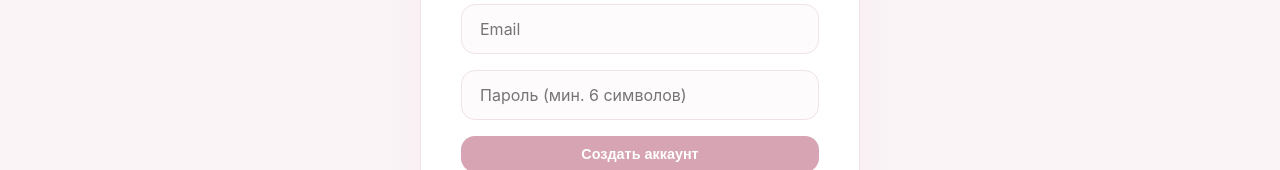
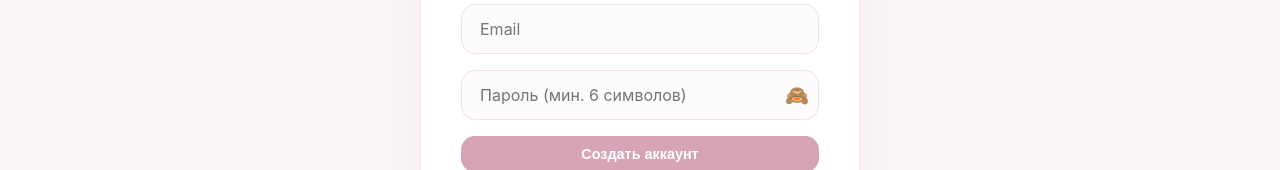
Before and after one commit to crafting2/rassvet-shkola, a React (Vite) app: page /register in a window 1280 px wide. Shown: the part 526-696 px from the top of the page. Built offline with nearby package versions, Linux system fonts and the light colour scheme; no server answers; the database is empty.

Commit message:
Update Register.jsx

```diff
--- a/src/pages/Register.jsx
+++ b/src/pages/Register.jsx
@@ -14,6 +14,10 @@ function Register() {
 
     const [error, setError] = useState(null)
     const [loading, setLoading] = useState(false)
+
+    // НОВОЕ: Состояние для показа/скрытия пароля
+    const [showPassword, setShowPassword] = useState(false)
+
     const navigate = useNavigate()
 
     const handleImageChange = (e) => {
@@ -128,14 +132,38 @@ function Register() {
                         onChange={(e) => setEmail(e.target.value)}
                         required
                     />
+
+                    {/* НОВОЕ: Обертка для поля пароля с глазиком */}
+                    <div style={{ position: 'relative', width: '100%' }}>
                         <input
-                        type="password"
+                            type={showPassword ? "text" : "password"}
                             placeholder="Пароль (мин. 6 символов)"
                             value={password}
                             onChange={(e) => setPassword(e.target.value)}
                             required
                             minLength="6"
+                            style={{ width: '100%', paddingRight: '40px', boxSizing: 'border-box' }}
                         />
+                        <button
+                            type="button"
+                            onClick={() => setShowPassword(!showPassword)}
+                            style={{
+                                position: 'absolute',
+                                right: '10px',
+                                top: '50%',
+                                transform: 'translateY(-50%)',
+                                background: 'none',
+                                border: 'none',
+                                cursor: 'pointer',
+                                fontSize: '1.2rem',
+                                padding: '0',
+                                color: '#666'
+                            }}
+                            title={showPassword ? "Скрыть пароль" : "Показать пароль"}
+                        >
+                            {showPassword ? '👁️' : '🙈'}
+                        </button>
+                    </div>
 
                     {error && <p className="auth-error">{error}</p>}
 
```
Lines whose indentation alone changed are shown as unchanged.
